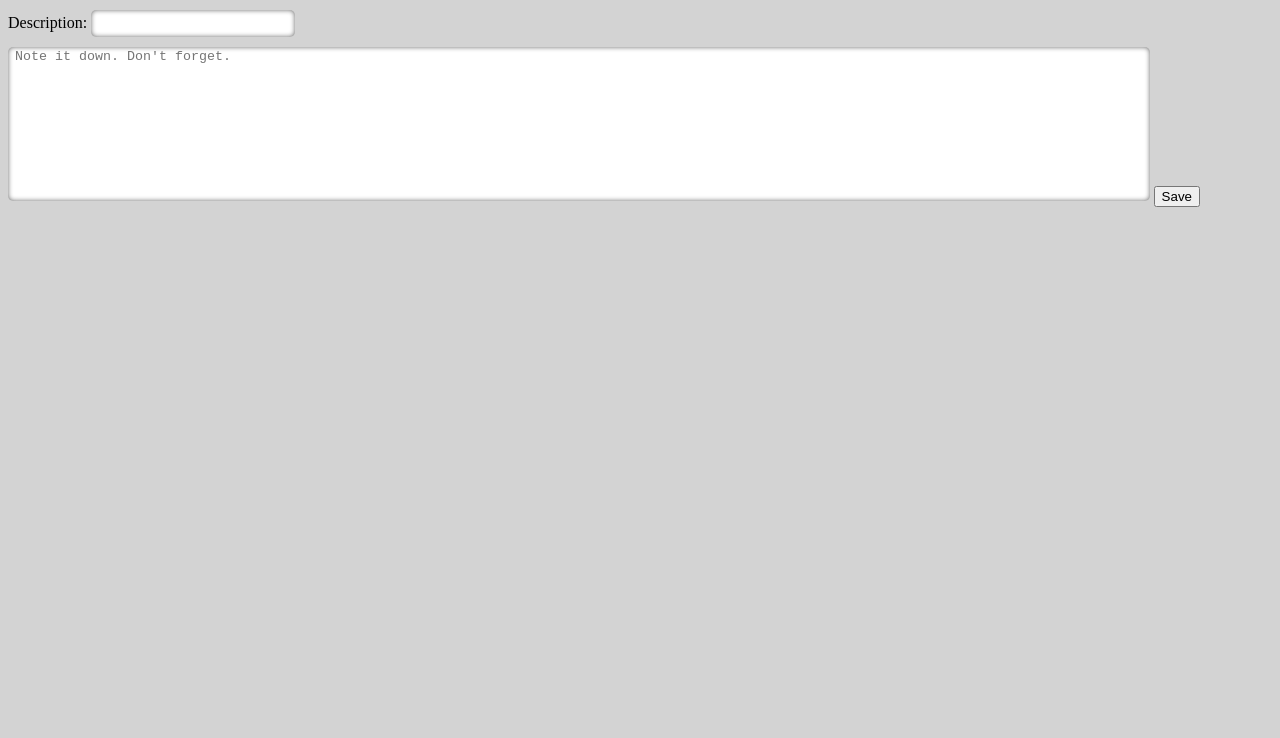
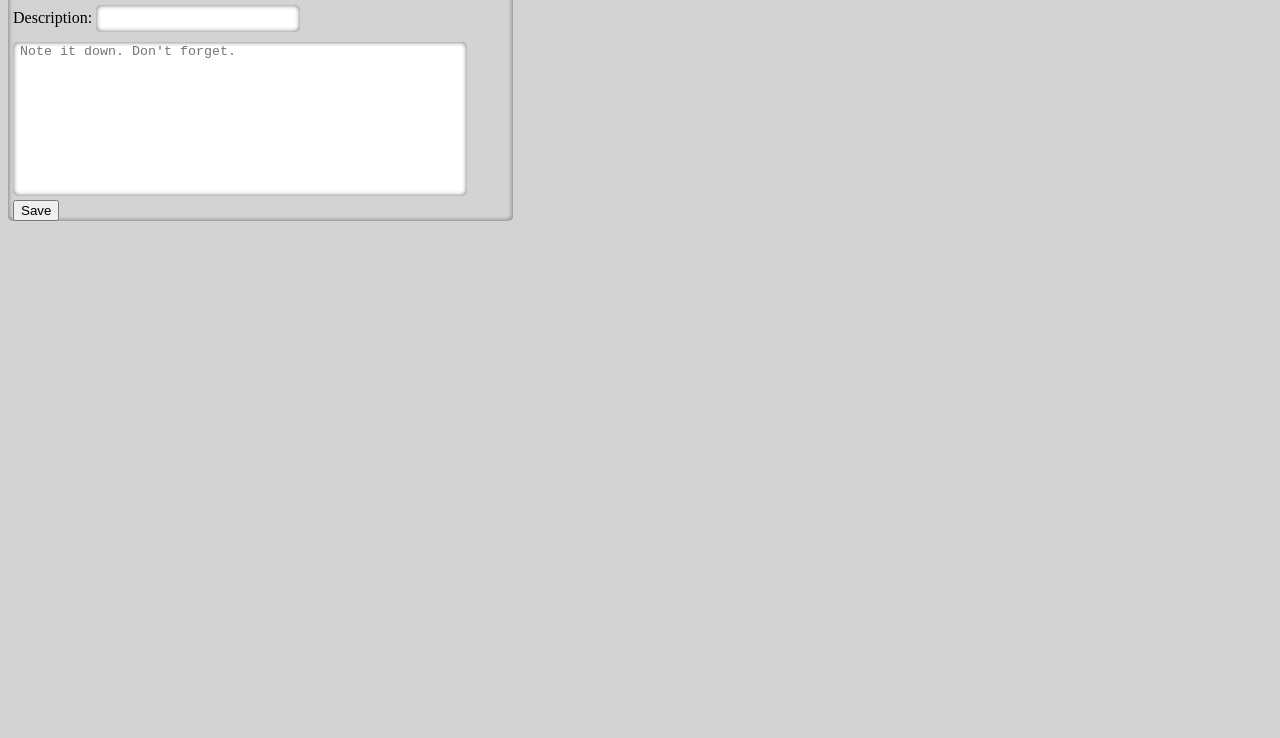
Before and after one commit to wayneherridge/WDD330, a plain HTML site: page week1/examples/note_it.html in a window 1280 px wide. Shown: the part 62-800 px from the top of the page. Drawn offline with Linux system fonts and the light colour scheme.

Commit message:
added additional styling

```diff
--- a/week1/examples/note_it.html
+++ b/week1/examples/note_it.html
@@ -24,6 +24,8 @@
             document.getElementById("note_editor").value = null
         }
 
+        // Could not figure out how to make it so that description_input and note_editor were only called once.
+
         function showAllNotes() {
             var storedNotesString = localStorage.getItem("all_notes")
             allNotes = JSON.parse(storedNotesString)
@@ -49,7 +51,6 @@
         }
 
         input {
-            margin-top: 5px;
             border: none;
             border-radius: 5px;
             box-shadow: 0px 0px 5px #666666 inset;
@@ -60,6 +61,15 @@
 
         input:focus {
             outline: none;
+        }
+
+        #note_entry_area {
+            width: 500px;
+            padding-left: 5px;
+            border: none;
+            border-radius: 5px;
+            box-shadow: 0px 0px 5px #666666 inset;
+            text-indent: 5px;
         }
 
         textarea {
@@ -73,20 +83,11 @@
             resize: none;
             overflow: scroll;
         }
-
-        #note_entry_area {
-            width: 500px;
-            padding-left: 5px;
-            border: none;
-            border-radius: 5px;
-            box-shadow: 0px 0px 5px #666666 inset;
-            text-indent: 5px;
-        }
     </style>
 </head>
 
 <body onload="showAllNotes()">
-    <section id="note_entry">
+    <section id="note_entry_area">
         <h1>Note it!</h1>
         Description: <input id="description_input">
         <textarea id="note_editor" placeholder="Note it down. Don't forget."></textarea>
```
